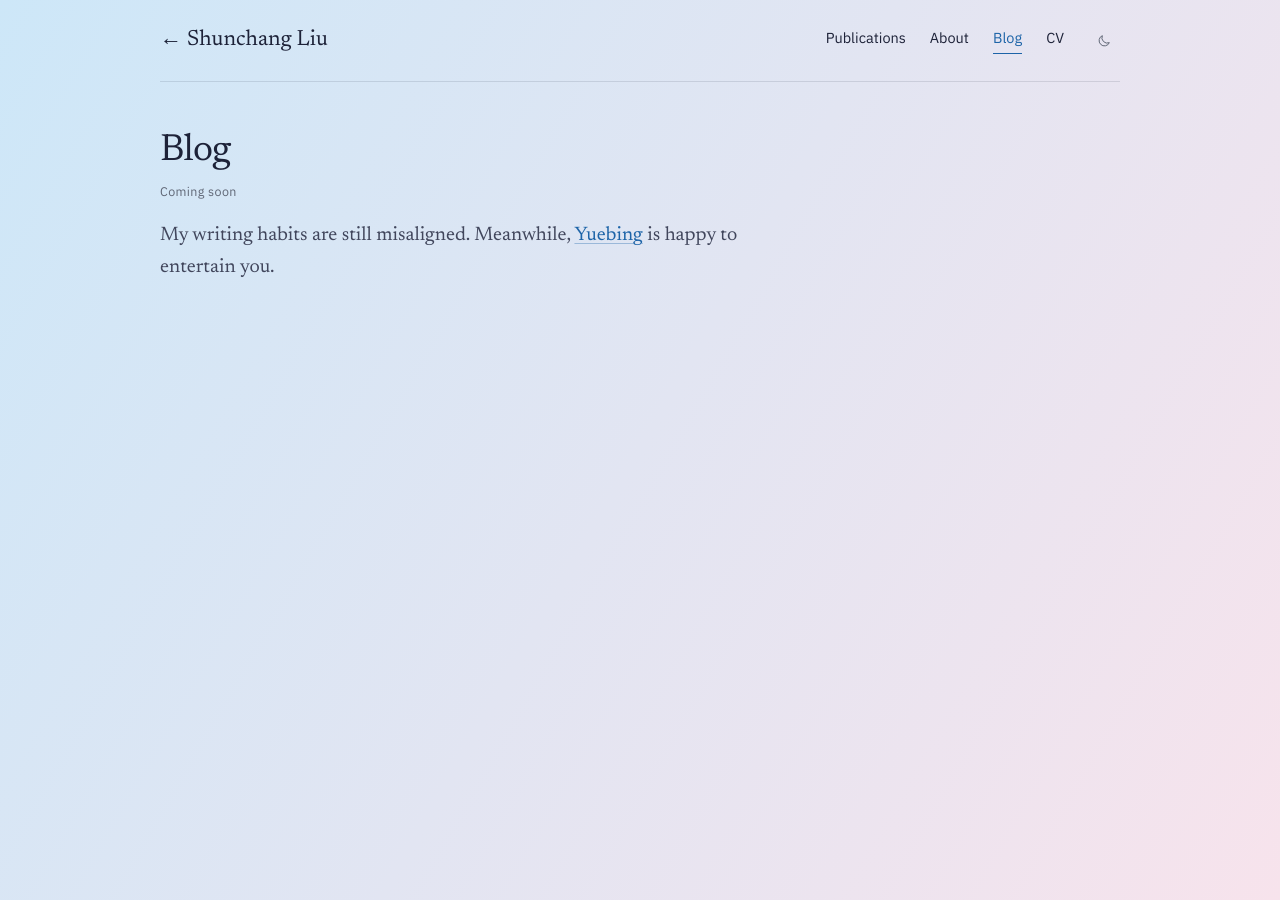
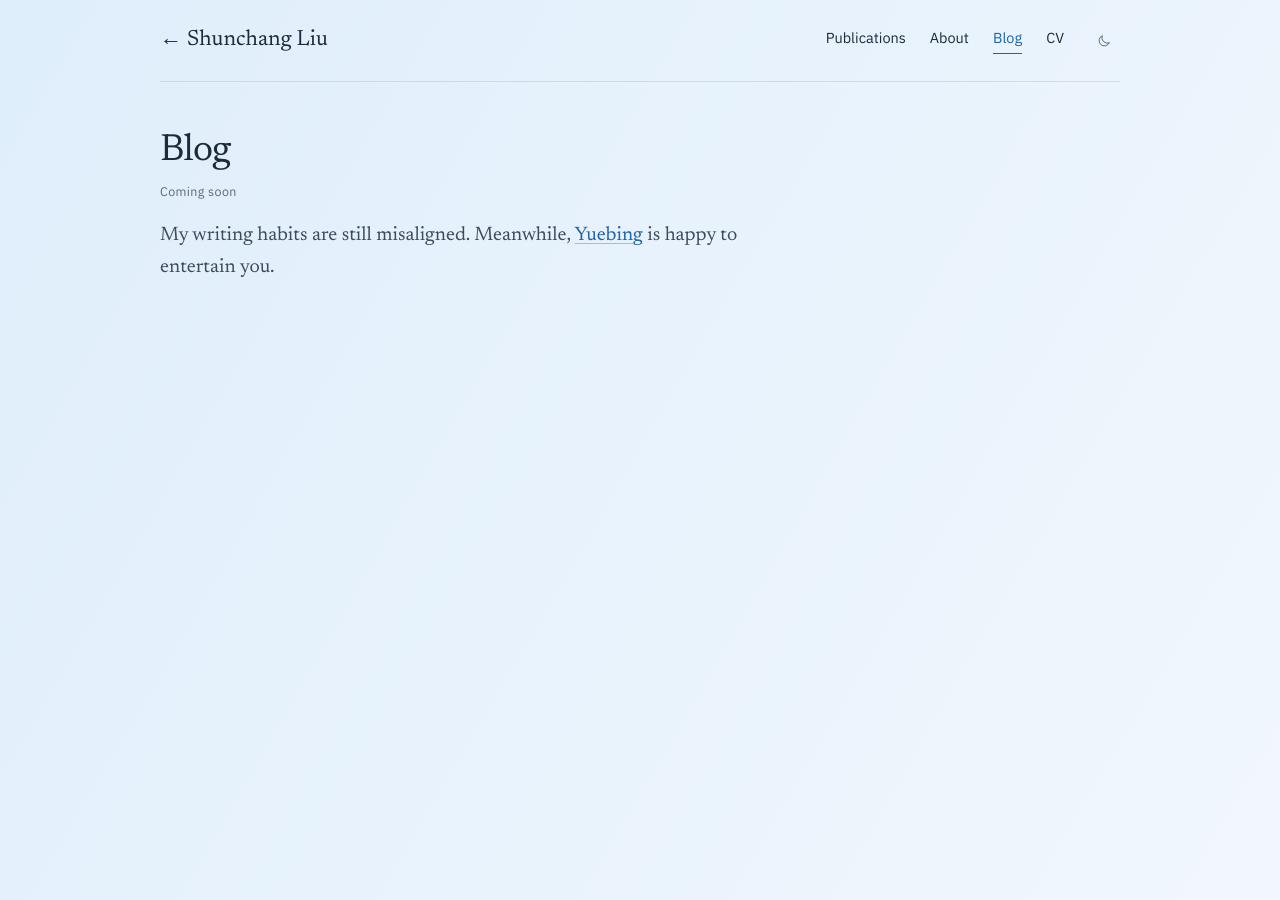
Before and after one commit to shunchang-liu/shunchang-liu.github.io, a Jekyll site: the page built from showcase.html, in a window 1280 px wide. Built offline with Jekyll 4.4.1, drawn with Linux system fonts in a browser that asks for light colours.

Commit message:
Blue day and pink night color modes; softer tints; map follows mode
Co-Authored-By: Claude Opus 5.5 <noreply@anthropic.com>

```diff
--- a/_includes/home/theme_toggle.html
+++ b/_includes/home/theme_toggle.html
@@ -1,4 +1,4 @@
-<button type="button" class="theme-toggle {{ include.class }}" data-theme-toggle aria-label="Toggle dark mode">
+<button type="button" class="theme-toggle {{ include.class }}" data-theme-toggle aria-label="Switch between day (blue) and night (pink) colors">
     <svg class="icon-moon" viewBox="0 0 24 24" width="16" height="16" aria-hidden="true"><path d="M20 14.5A8 8 0 0 1 9.5 4a8 8 0 1 0 10.5 10.5Z" fill="none" stroke="currentColor" stroke-width="1.5" stroke-linejoin="round"/></svg>
     <svg class="icon-sun" viewBox="0 0 24 24" width="16" height="16" aria-hidden="true"><circle cx="12" cy="12" r="4" fill="none" stroke="currentColor" stroke-width="1.5"/><path d="M12 2.5v2M12 19.5v2M2.5 12h2M19.5 12h2M5.3 5.3l1.4 1.4M17.3 17.3l1.4 1.4M5.3 18.7l1.4-1.4M17.3 6.7l1.4-1.4" stroke="currentColor" stroke-width="1.5" stroke-linecap="round"/></svg>
 </button>
--- a/_includes/home/visitors.html
+++ b/_includes/home/visitors.html
@@ -18,7 +18,7 @@
         const data = google.visualization.arrayToDataTable([["Country", "Visits"]].concat(Object.entries(counts)));
         new google.visualization.GeoChart(document.getElementById("geo_chart")).draw(data, {
             backgroundColor: "transparent",
-            datalessRegionColor: cssVar("--surface"),
+            datalessRegionColor: cssVar("--map-empty"),
             colorAxis: { colors: [cssVar("--map-low"), cssVar("--map-high")] },
             legend: "none",
         });
--- a/_layouts/minimal.html
+++ b/_layouts/minimal.html
@@ -1,15 +1,15 @@
 <!DOCTYPE html>
-<html lang="en" data-theme="light">
+<html lang="en">
 <head>
     <meta charset="utf-8">
     <meta name="viewport" content="width=device-width, initial-scale=1">
     <title>{% if page.title %}{{ page.title }} · {% endif %}{{ site.data.profile.primary_name }}</title>
     <meta name="description" content="{{ site.data.profile.headline | strip_html | strip }}">
     <script>
-    // Apply the saved theme before first paint; light is the default.
+    // Apply the saved color mode before first paint; blue (day) is the default.
     document.documentElement.classList.add("js");
     try {
-        if (localStorage.getItem("theme") === "dark") document.documentElement.setAttribute("data-theme", "dark");
+        if (localStorage.getItem("theme") === "pink") document.documentElement.setAttribute("data-theme", "pink");
     } catch (e) {}
     </script>
     <link rel="preconnect" href="https://fonts.googleapis.com">
--- a/assets/css/site.css
+++ b/assets/css/site.css
@@ -1,50 +1,50 @@
-/* Homepage theme: blush paper, navy ink, a blue accent (links, navigation) and a
-   pink accent (venues, selections, the spine). Light is the default;
-   [data-theme="dark"] is opt-in. Change --accent / --accent-2 to re-theme. */
+/* Homepage theme with two color modes: sky blue by day (default) and pink by night
+   ([data-theme="pink"]). Each mode tints both pages, its accents, and the map. */
 
 :root {
-    --bg: #e1f1fc;
-    --page-left: #e1f1fc;
-    --page-right: #fcf0f5;
-    --desk: linear-gradient(120deg, #cde7f8, #f7e3ec);
-    --surface: #d3e8f7;
-    --ink: #1d2238;
-    --ink-2: #41465c;
-    --muted: #5f6675;
+    --bg: #eef6fd;
+    --page-left: #eef6fd;
+    --page-right: #f5fafe;
+    --desk: linear-gradient(120deg, #dfeefb, #f1f7fd);
+    --surface: #e1eef9;
+    --ink: #1d2a3a;
+    --ink-2: #3d4b5c;
+    --muted: #5b6878;
     --accent: #1d64a8;
-    --accent-2: #b8336a;
-    --accent-2-soft: rgba(184, 51, 106, 0.07);
+    --accent-2: #0f6e8c;
+    --accent-2-soft: rgba(15, 110, 140, 0.07);
     --link-rule: rgba(29, 100, 168, 0.35);
-    --rule: rgba(29, 34, 56, 0.12);
-    --rule-strong: rgba(29, 34, 56, 0.38);
-    --map-low: #bfe0f6;
-    --map-high: #b8336a;
-    --spine: rgba(29, 34, 56, 0.06);
+    --rule: rgba(29, 42, 58, 0.11);
+    --rule-strong: rgba(29, 42, 58, 0.36);
+    --map-empty: #e3eef8;
+    --map-low: #bcd8ef;
+    --map-high: #1d64a8;
+    --spine: rgba(29, 42, 58, 0.05);
     --serif: "Newsreader", Georgia, "Times New Roman", serif;
     --sans: "IBM Plex Sans", system-ui, -apple-system, "Segoe UI", sans-serif;
     --profile-width: 560px;
     color-scheme: light;
 }
 
-:root[data-theme="dark"] {
-    --bg: #10202f;
-    --page-left: #10202f;
-    --page-right: #22172a;
-    --desk: linear-gradient(120deg, #0b1825, #1a1020);
-    --surface: #222a40;
-    --ink: #eceaf2;
-    --ink-2: #c7c8d6;
-    --muted: #9396a8;
-    --accent: #8fc4ff;
-    --accent-2: #ff8fc4;
-    --accent-2-soft: rgba(255, 143, 196, 0.12);
-    --link-rule: rgba(143, 196, 255, 0.4);
-    --rule: rgba(236, 234, 242, 0.12);
-    --rule-strong: rgba(236, 234, 242, 0.38);
-    --map-low: #2a3352;
-    --map-high: #ff8fc4;
-    --spine: rgba(0, 0, 0, 0.4);
-    color-scheme: dark;
+:root[data-theme="pink"] {
+    --bg: #fcf1f5;
+    --page-left: #fcf1f5;
+    --page-right: #fef7fa;
+    --desk: linear-gradient(120deg, #f8e4ec, #fdf2f6);
+    --surface: #f8e6ee;
+    --ink: #2b1d2a;
+    --ink-2: #4f3a4b;
+    --muted: #76606f;
+    --accent: #b0336a;
+    --accent-2: #8e3d7f;
+    --accent-2-soft: rgba(142, 61, 127, 0.07);
+    --link-rule: rgba(176, 51, 106, 0.35);
+    --rule: rgba(43, 29, 42, 0.11);
+    --rule-strong: rgba(43, 29, 42, 0.36);
+    --map-empty: #f6e4ec;
+    --map-low: #efc6d8;
+    --map-high: #b0336a;
+    --spine: rgba(43, 29, 42, 0.05);
 }
 
 *, *::before, *::after { box-sizing: border-box; }
@@ -345,8 +345,8 @@ html:not(.js) .panel-bar { display: none; }
 .theme-toggle:hover { color: var(--ink); background: var(--surface); }
 .nav .theme-toggle { margin-bottom: 0; }
 .icon-sun { display: none; }
-[data-theme="dark"] .icon-sun { display: block; }
-[data-theme="dark"] .icon-moon { display: none; }
+[data-theme="pink"] .icon-sun { display: block; }
+[data-theme="pink"] .icon-moon { display: none; }
 
 .news { margin-top: 28px; }
 .section-title {
--- a/assets/js/site.js
+++ b/assets/js/site.js
@@ -4,8 +4,9 @@
     // ---- Theme ------------------------------------------------------------
     document.querySelectorAll("[data-theme-toggle]").forEach(button => {
         button.addEventListener("click", () => {
-            const next = root.getAttribute("data-theme") === "dark" ? "light" : "dark";
-            root.setAttribute("data-theme", next);
+            const next = root.getAttribute("data-theme") === "pink" ? "blue" : "pink";
+            if (next === "pink") root.setAttribute("data-theme", "pink");
+            else root.removeAttribute("data-theme");
             try { localStorage.setItem("theme", next); } catch (e) {}
             document.dispatchEvent(new Event("themechange"));
         });
```
